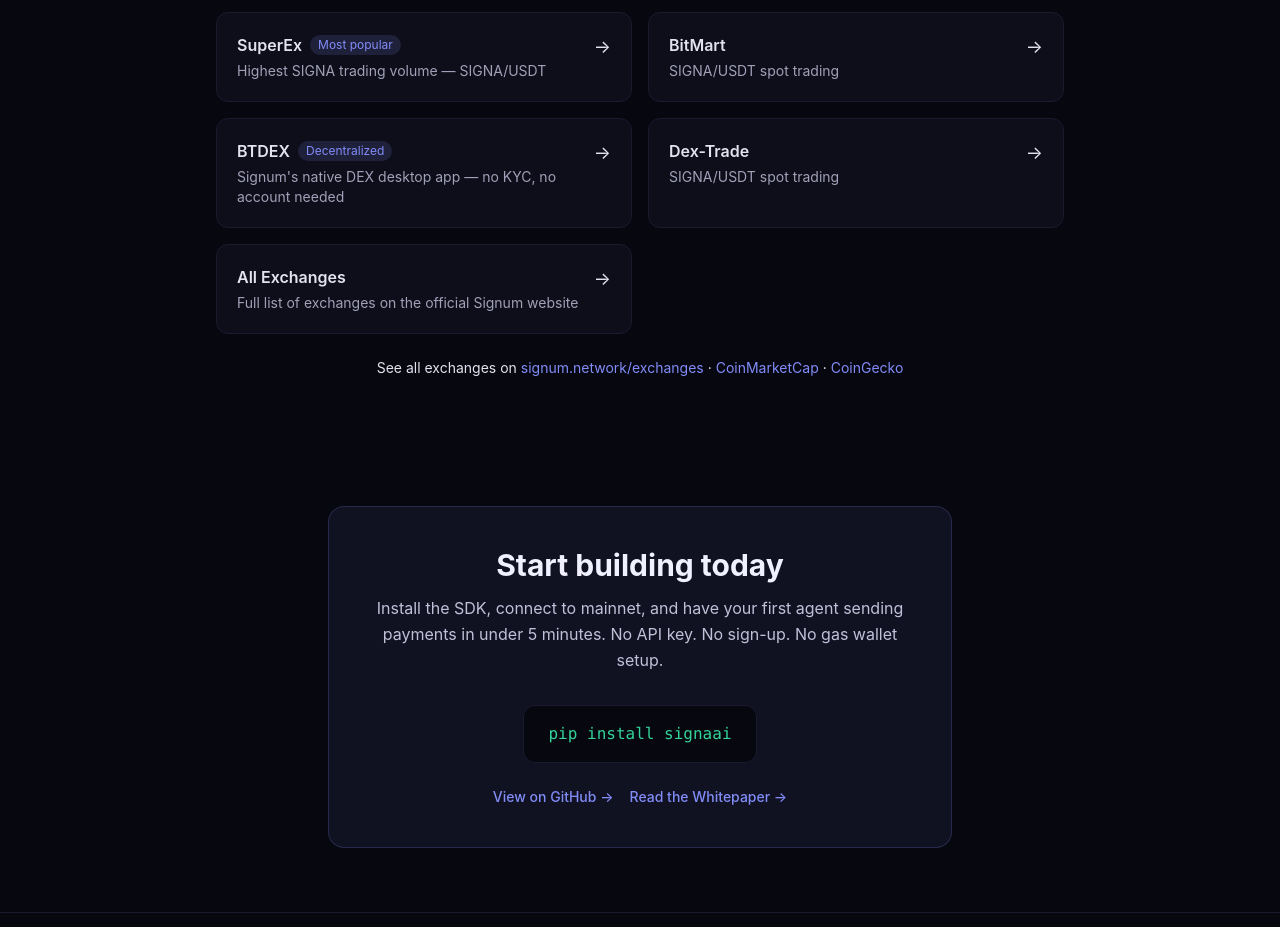
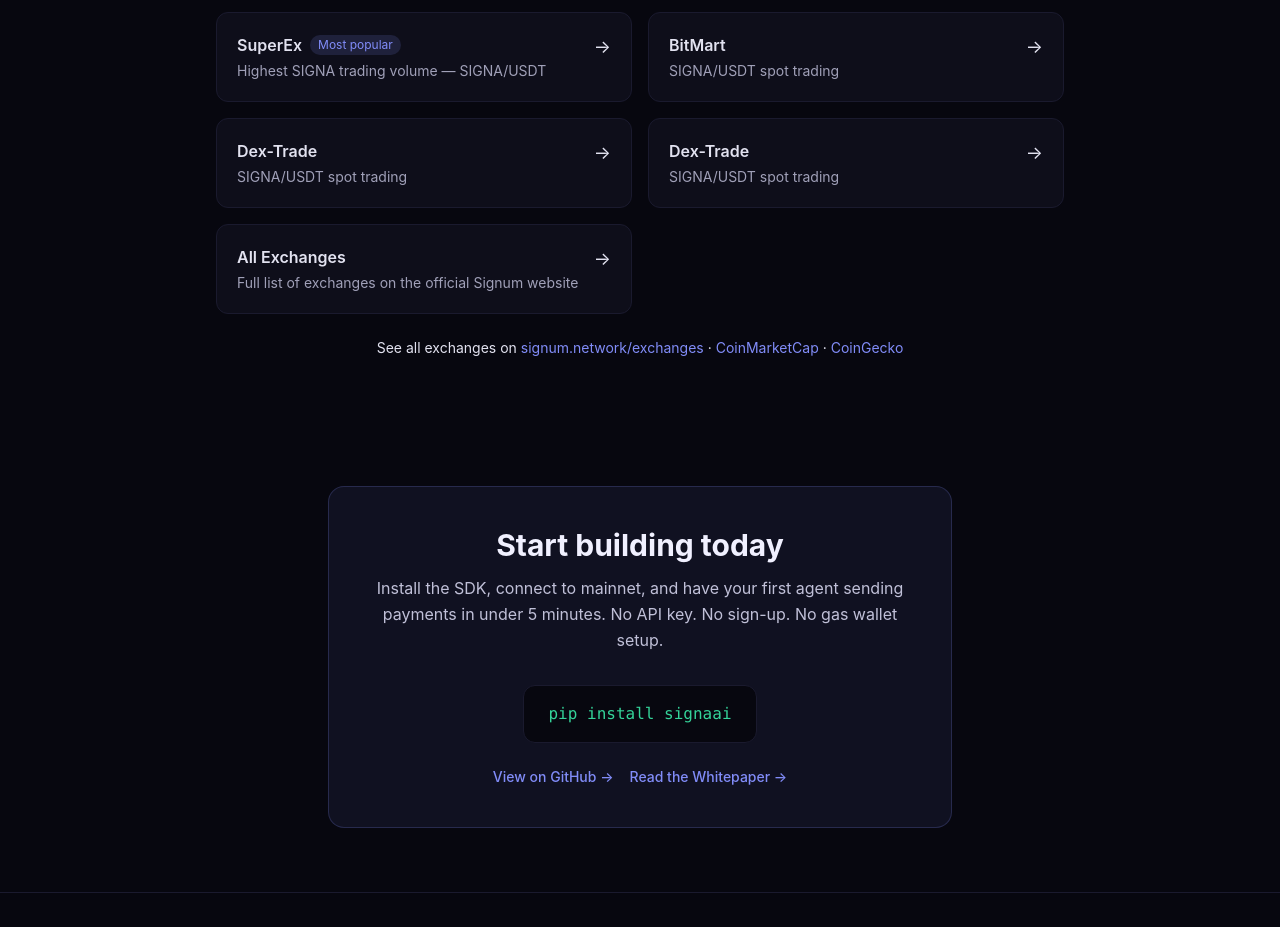
Before and after one commit to folkerds13/signaai-web, a Next.js app: page / in a window 1280 px wide. Shown: the part 3500-4427 px from the top of the page. Built offline with nearby package versions, Linux system fonts and the light colour scheme; no server answers.

Commit message:
Replace BTDEX with Dex-Trade — BTDEX app is unmaintained
Co-Authored-By: Claude Sonnet 4.6 <noreply@anthropic.com>

```diff
--- a/app/page.tsx
+++ b/app/page.tsx
@@ -220,7 +220,7 @@ export default function Home() {
           {[
             { name: "SuperEx", desc: "Highest SIGNA trading volume — SIGNA/USDT", url: "https://www.superex.com/trade/SIGNA_USDT", badge: "Most popular" },
             { name: "BitMart", desc: "SIGNA/USDT spot trading", url: "https://www.bitmart.com/en-US/crypto/SIGNA", badge: null },
-            { name: "BTDEX", desc: "Signum's native DEX desktop app — no KYC, no account needed", url: "https://github.com/btdex/btdex/releases", badge: "Decentralized" },
+            { name: "Dex-Trade", desc: "SIGNA/USDT spot trading", url: "https://dex-trade.com/spot/trading/SIGNAUSDT", badge: null },
             { name: "Dex-Trade", desc: "SIGNA/USDT spot trading", url: "https://dex-trade.com/spot/trading/SIGNAUSDT", badge: null },
             { name: "All Exchanges", desc: "Full list of exchanges on the official Signum website", url: "https://signum.network/exchanges", badge: null },
           ].map((ex) => (
```
